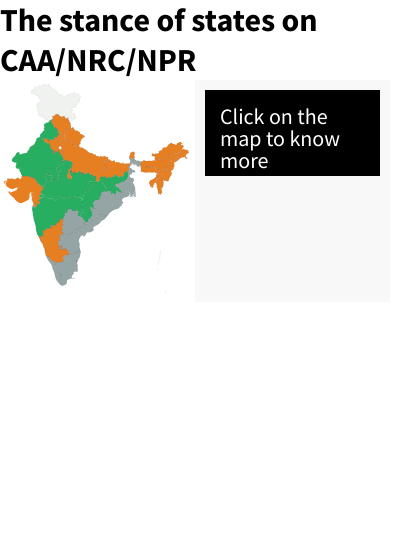
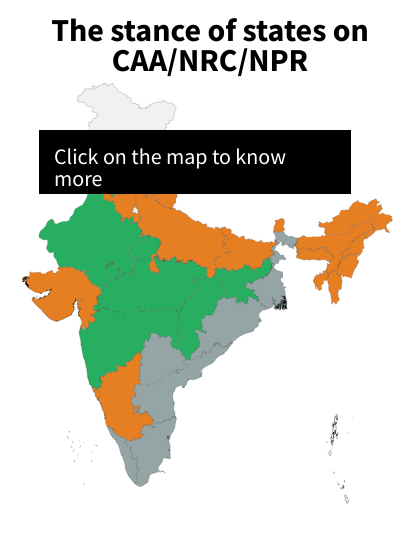
Before and after one commit to eunice-thefederal/ncr-caa-npr, a plain HTML site: page index.html in a window 390 px wide. Shown: the whole page, 420 px wide, since content can reach past the window. Drawn offline with nearby package versions, Linux system fonts and the light colour scheme.

Commit message:
Add mobile code

```diff
--- a/createMap.js
+++ b/createMap.js
@@ -67,6 +67,7 @@ function draw_india_map(options) {
                 if(fd[0] !== undefined){
 
                     html = '<div class="modal-content">'
+                    html += '<button class="">X</button>'
                     html += '<p class="title">State</p>'
                     html += '<p class="stateName">'+fd[0]['State']+'</p>'
                     // html += '<p class="title">Description</p>'
--- a/index.html
+++ b/index.html
@@ -17,10 +17,7 @@
             /* background-color: #cccccc; */
             font-family: 'Source Sans Pro' ;
         }
-        .tf-content{
-            display: grid;
-            grid-template-columns: 50% 50%;
-        }
+
         .info{
             padding: 10px;
             background-color: #f8f8f8;
@@ -44,12 +41,44 @@
         }
         .info p:nth-child(even){
             margin-bottom: 15px;
-            /* border-bottom: 1px solid #cccccc; */
+            border-bottom: 1px solid #cccccc;
             padding-bottom: 5px;
         }
 
         .info p:last-child {
             border-bottom: none;
+        }
+
+
+        @media screen  and (min-width: 750px) {
+
+            .tf-content{
+                display: grid;
+                grid-template-columns: 50% 50%;
+            }
+
+        }
+
+        @media screen and (max-width: 700px) {
+
+            h1 {
+                text-align: center;
+                line-height: 30px;
+            }
+
+            .tf-container{
+                padding:  15px;
+            }
+
+            .info {
+                position: absolute;
+                left: 50%;
+                transform: translateX(-50%);
+                width: 80%;
+                background-color: transparent;
+                top: 120px;
+            }
+
         }
     </style>
 </head>
@@ -60,7 +89,6 @@
             <div class="map india state" id="indiaStateMap"></div>
             <div class="info">
                 <div class="modal-content">
-
                     <p>Click on the map to know more</p>
                 </div>
             </div>
```
